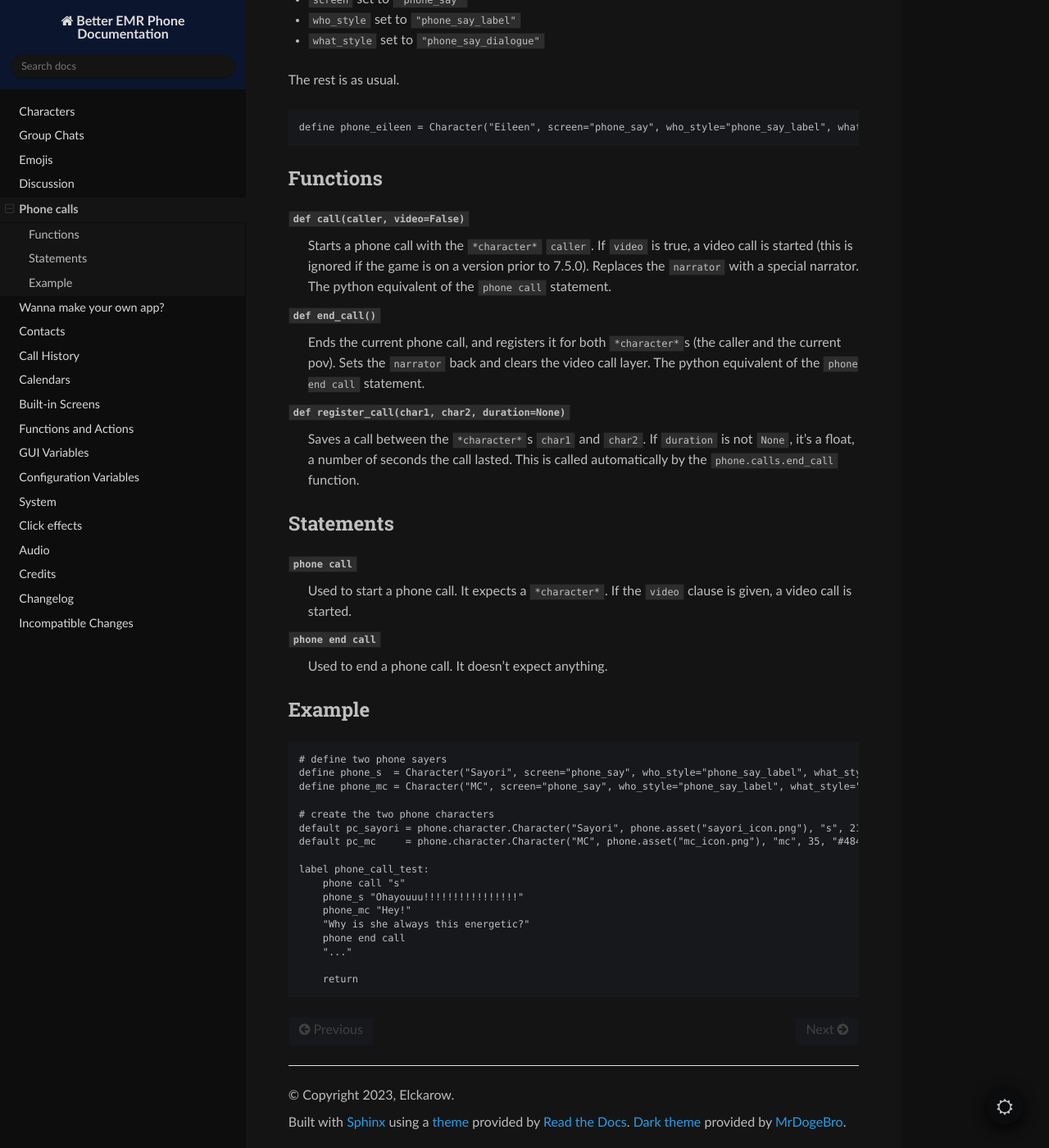
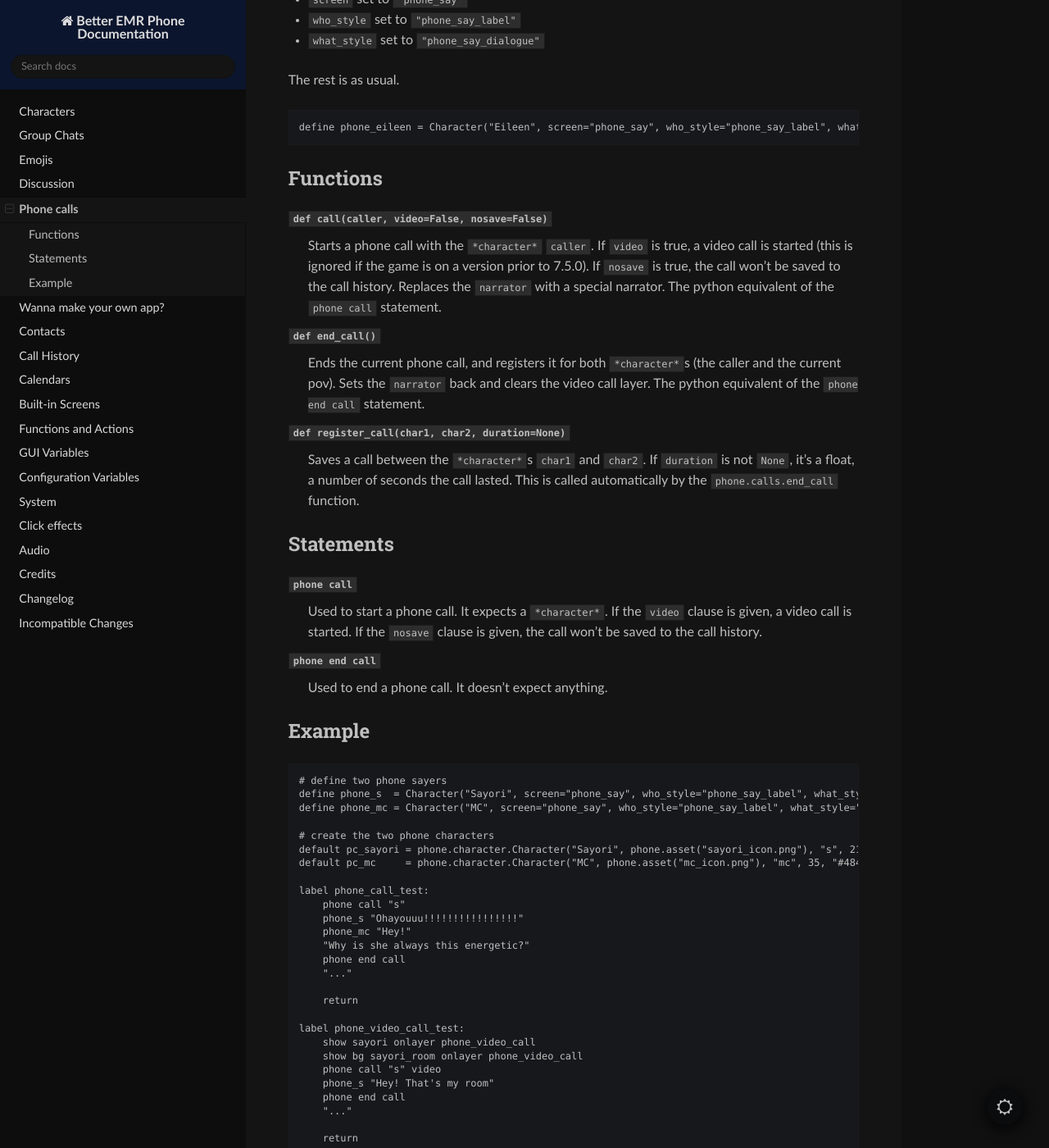
Before and after one commit to Elckarow/Better-EMR-Phone, a Sphinx documentation site: the page built from docs/phone_calls.rst, in a window 1280 px wide and 1400 px high, scrolled down 293 px. Shown: the whole window at 82% size. Built offline with Sphinx 7.4.7 and the Read the Docs theme 2.0.0, drawn with Linux system fonts in a browser that asks for light colours.

Commit message:
add the `nosave` clause

```diff
--- a/docs/changelog.rst
+++ b/docs/changelog.rst
@@ -8,6 +8,7 @@ A list of all the changes throughout the versions, starting from 3.0.0.
 3.2.2
 -----
 
+* The ``phone call`` statement can now take a ``nosave`` clause.
 * Added new default emojis.
 * 2 new functions ``phone.asset`` and ``phone.path_join``.
 * ``GroupChat.short_name`` and ``Character.short_name`` are now deprecated. See the new ``phone.short_name`` function.
--- a/docs/phone_calls.rst
+++ b/docs/phone_calls.rst
@@ -16,8 +16,8 @@ The rest is as usual. ::
 Functions
 ---------
 
-``def call(caller, video=False)``
-    Starts a phone call with the ``*character*`` ``caller``. If ``video`` is true, a video call is started (this is ignored if the game is on a version prior to 7.5.0).
+``def call(caller, video=False, nosave=False)``
+    Starts a phone call with the ``*character*`` ``caller``. If ``video`` is true, a video call is started (this is ignored if the game is on a version prior to 7.5.0). If ``nosave`` is true, the call won't be saved to the call history.
     Replaces the ``narrator`` with a special narrator.
     The python equivalent of the ``phone call`` statement.
 
@@ -33,7 +33,7 @@ Statements
 ----------
 
 ``phone call``
-    Used to start a phone call. It expects a ``*character*``. If the ``video`` clause is given, a video call is started.
+    Used to start a phone call. It expects a ``*character*``. If the ``video`` clause is given, a video call is started. If the ``nosave`` clause is given, the call won't be saved to the call history.
 
 ``phone end call``
     Used to end a phone call. It doesn't expect anything.
@@ -59,3 +59,13 @@ Example
         "..."
 
         return
+
+    label phone_video_call_test:
+        show sayori onlayer phone_video_call
+        show bg sayori_room onlayer phone_video_call
+        phone call "s" video
+        phone_s "Hey! That's my room"
+        phone end call
+        "..."
+
+        return
```
Also changed, not shown: 2 other files.
